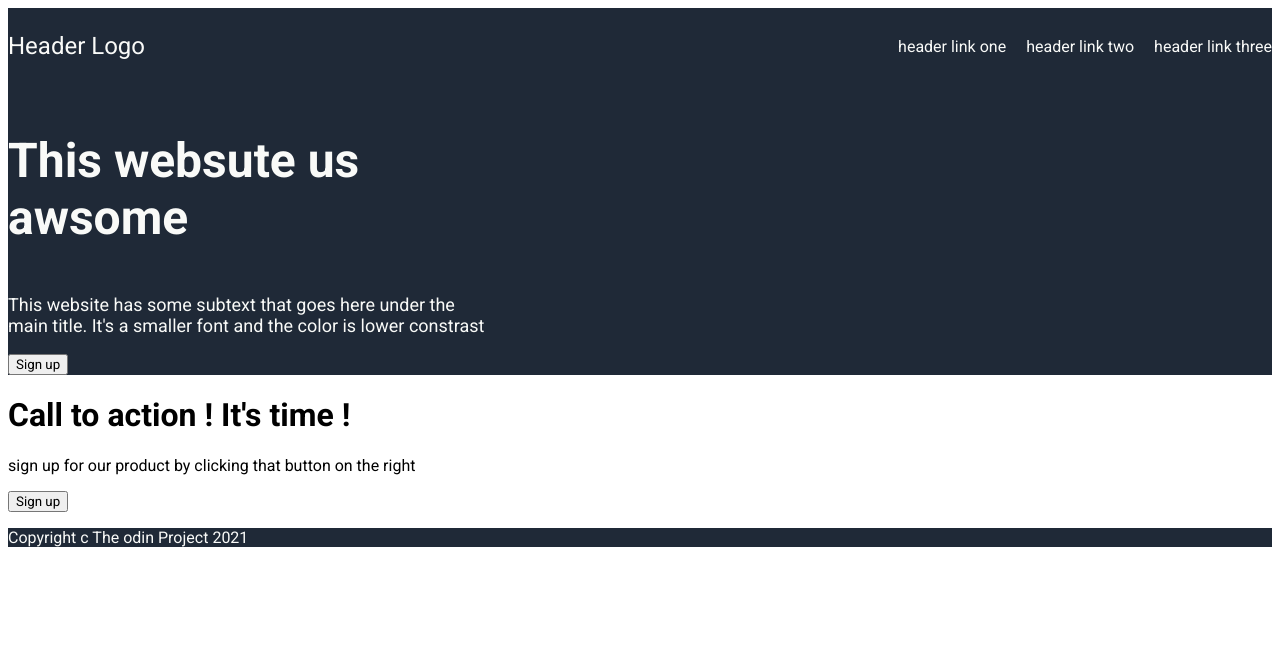
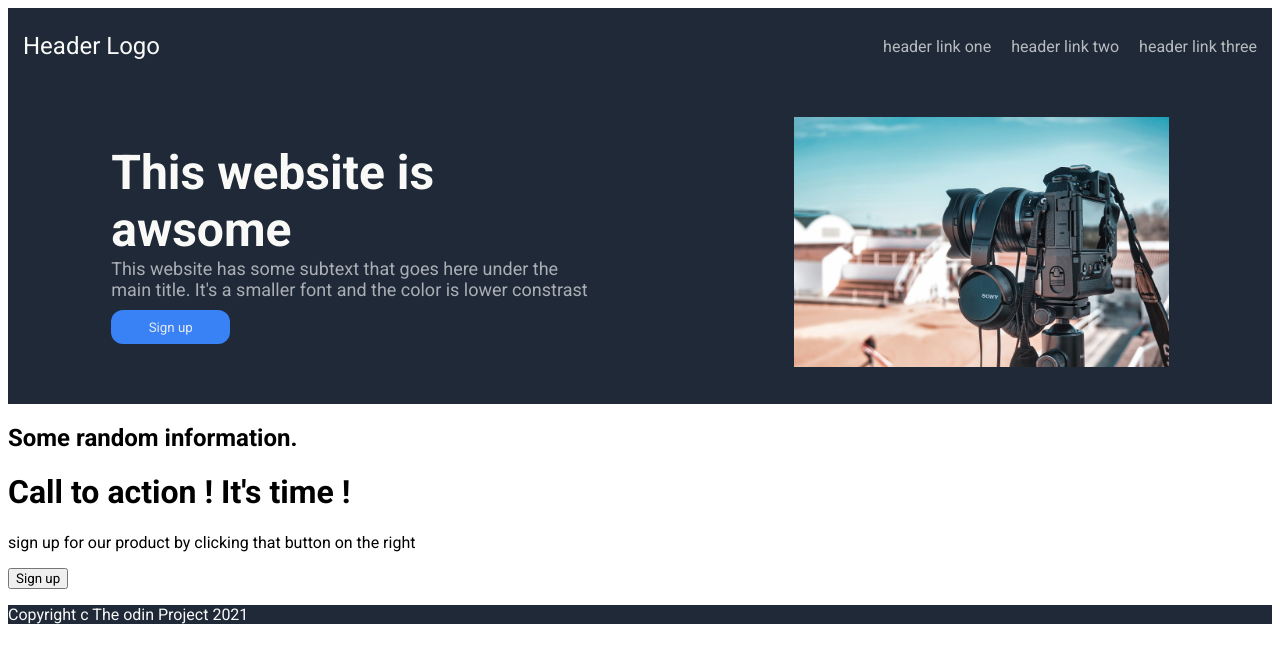
Before and after one commit to NyroY64/LandingPage, a plain HTML site: page index.html in a window 1280 px wide. Drawn offline with Linux system fonts and the light colour scheme.

Commit message:
Hero_Section_Finished
I finished the hero section and made progress on the "some random-info" part

```diff
--- a/index.html
+++ b/index.html
@@ -20,17 +20,17 @@
 
     <div class="hero-container">
         <div class="hero-left">
-            <p class="hero-title">This websute us <br> awsome </p>
+            <p class="hero-title">This website is <br> awsome</p>
             <p class="hero-description">This website has some subtext that goes here under the <br> main title. It's a smaller font and the color is lower constrast</p>
-
             <button class="hero-button">Sign up</button>
         </div>
-        <div class="right">
-            <img src="" name="img-placeHolder">
+        <div class="hero-right">
+            <img src="images/camera-g79b377bbf_1920.jpg" name="img-placeHolder">
         </div>
 
     </div>
 
+    <h2>Some random information.</h2>
     <div class="random-info">
         <div class="card"></div>
         <div class="card"></div>
--- a/style.css
+++ b/style.css
@@ -1,6 +1,7 @@
 @import url('https://fonts.googleapis.com/css2?family=Barlow:ital,wght@1,800&family=Roboto:ital,wght@0,300;0,400;0,500;0,700;0,900;1,100;1,300;1,400;1,500;1,700;1,900&display=swap');
 *{
     font-family:'Roboto', Courier, monospace;
+    box-sizing: border-box;
 }
  /*Styles + color*/
 footer,header{
@@ -21,11 +22,20 @@ a{
 .hero-container{
     background-color: #1F2937;
 
+    display: flex;
+    justify-content: center;
+    align-items: center;
+
+
+    height: 40vh;
+
 }
 .hero-title{
     color: #F9FAF8;
     font-size:48px;
+    margin: 0;
     font-weight:bolder;
+    border: 0px;
 }
 .hero-description{
     color: #F9FAF8;
@@ -39,20 +49,44 @@ header{
     display:flex;
     justify-content: space-between;
     align-items: center;
+    padding: 0px 15px;
 }
+
+.header-links{
+    display: flex;
+    gap: 20px;
+    opacity: 0.7;
+
+}
+
+/*hero style*/
+.hero-container{
+    display: flex;
+    justify-content: space-around;
+}
+img{
+    max-width: 390px;
+    height: 250px;
+    bottom: 500px;
+}
+.hero-description{
+    font-size: 18px;
+    color: #E5E7EB;
+    opacity: 0.7;
+    margin: 0;
+
+}
+
+.hero-button{
+    color: #E5E7Eb;
+    background-color:#3882F6 ;
+    border-radius:12px;
+    border: #f9faf8;
+    width: 25%;
 
 
 
-
-.header-links{
-    display: flex;
-    gap: 20px;px;
-
-
+    padding: 2%;
+    margin-top: 10px;
 
 }
-/*hero style*/
-.hero-container{
-
-    display: flex;
-}
```
Also changed, not shown: images/camera-g79b377bbf_1920.jpg (added).
